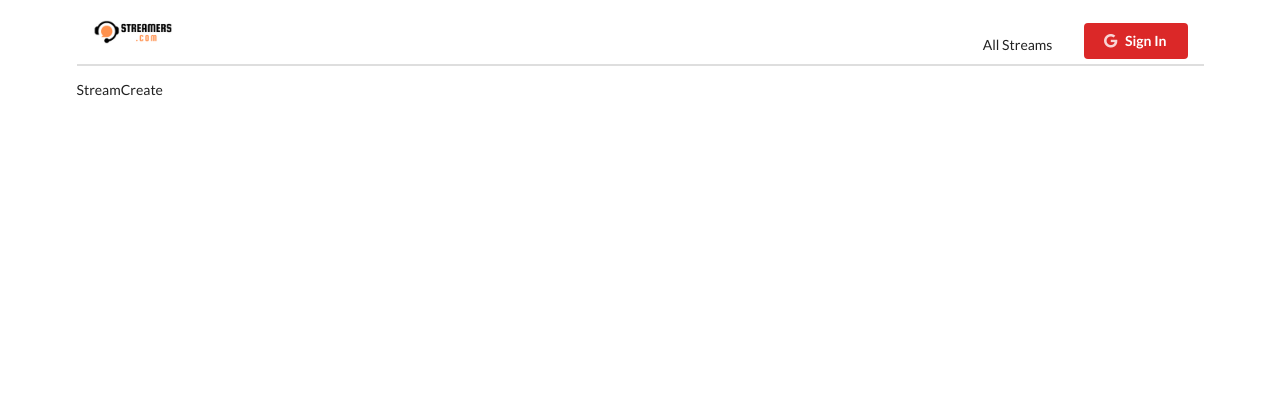
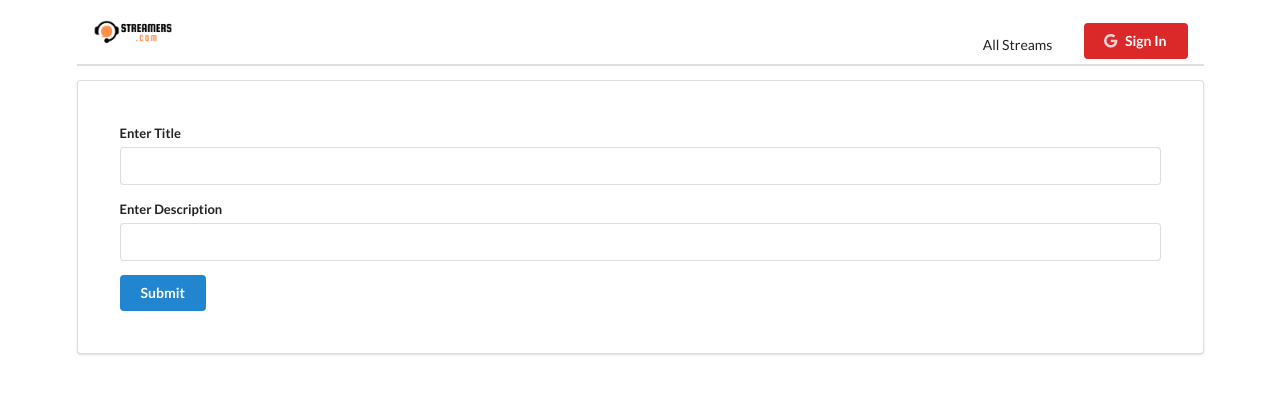
Before and after one commit to Rashmi-Wijesekara/streaming-application, a React (Create React App) app in the folder client/: page /streams/new in a window 1280 px wide. Shown: the top 394 px of the page. Built offline with nearby package versions, Linux system fonts and the light colour scheme.

Commit message:
add streamCreate form using redux-form

```diff
--- a/client/package.json
+++ b/client/package.json
@@ -15,6 +15,7 @@
     "react-router-dom": "^6.8.2",
     "react-scripts": "5.0.1",
     "redux": "^4.2.1",
+    "redux-form": "^8.3.9",
     "web-vitals": "^2.1.4"
   },
   "scripts": {
--- a/client/src/components/GoogleAuth.js
+++ b/client/src/components/GoogleAuth.js
@@ -17,13 +17,13 @@
 		if (props.isSignedIn === null) props.signOut();
 	}, [props]);
 
-	useEffect(() => {
-		console.log(user);
-	}, [user]);
+	// useEffect(() => {
+	// 	console.log(user);
+	// }, [user]);
 
 	const login = useGoogleLogin({
 		onSuccess: async (tokenResponse) => {
-			console.log(tokenResponse);
+			// console.log(tokenResponse);
 
 			const { data } = await axios.get(
 				"https://www.googleapis.com/oauth2/v3/userinfo",
@@ -35,7 +35,7 @@
 				}
 			);
 
-			console.log(data);
+			// console.log(data);
 			props.signIn(data.sub);
 
 			setUser({
@@ -86,7 +86,7 @@
 };
 
 const mapStateToProps = (state) => {
-	console.log(state);
+	// console.log(state);
 
 	return {
 		isSignedIn: state.auth.isSignedIn,
--- a/client/src/components/streams/StreamCreate.js
+++ b/client/src/components/streams/StreamCreate.js
@@ -1,9 +1,36 @@
-import React from 'react'
+import React, { Component } from "react";
+import { Field, reduxForm } from "redux-form";
 
-const StreamCreate = () => {
-	return (
-		<div>StreamCreate</div>
-	)
+class StreamCreate extends Component {
+	renderInput({ input, label }) {
+		return (
+			<div className="field">
+				<label>{label}</label>
+				<input {...input} />
+			</div>
+		);
+	}
+
+	onSubmit(formValues) {
+		console.log(formValues)
+	}
+
+	render() {
+		return (
+			<form onSubmit={this.props.handleSubmit(this.onSubmit)} className="ui form segment very padded">
+				<Field name="title" component={this.renderInput} label="Enter Title" />
+				<Field
+					name="description"
+					component={this.renderInput}
+					label="Enter Description"
+				/>
+
+				<button className="ui button primary">Submit</button>
+			</form>
+		);
+	}
 }
 
-export default StreamCreate
+export default reduxForm({
+	form: "streamCreate",
+})(StreamCreate);
--- a/client/src/index.js
+++ b/client/src/index.js
@@ -2,12 +2,22 @@
 import ReactDOM from "react-dom/client";
 import { GoogleOAuthProvider } from "@react-oauth/google";
 import { Provider } from "react-redux";
-import { createStore } from "redux";
+import {
+	createStore,
+	applyMiddleware,
+	compose,
+} from "redux";
 
 import App from "./App";
 import reducers from "./reducers";
 
-const store = createStore(reducers);
+const composeEnhancers =
+	window.__REDUX_DEVTOOLS_EXTENSION_COMPOSE__ || compose;
+
+const store = createStore(
+	reducers,
+	composeEnhancers(applyMiddleware())
+);
 
 const root = ReactDOM.createRoot(
 	document.getElementById("root")
--- a/client/src/reducers/index.js
+++ b/client/src/reducers/index.js
@@ -1,6 +1,8 @@
 import {combineReducers} from 'redux'
+import {reducer as formReducer} from 'redux-form'
 import authReducer from './authReducer'
 
 export default combineReducers({
-	auth: authReducer
+	auth: authReducer,
+	form: formReducer
 })
```
Also changed, not shown: 1 other file (tests, documents, lock files or other folders).
